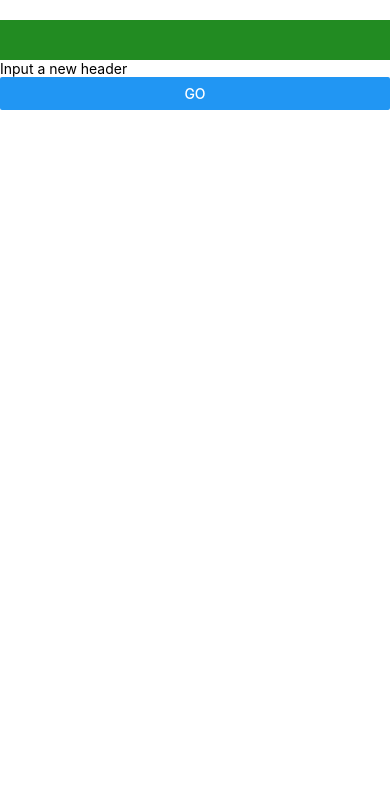
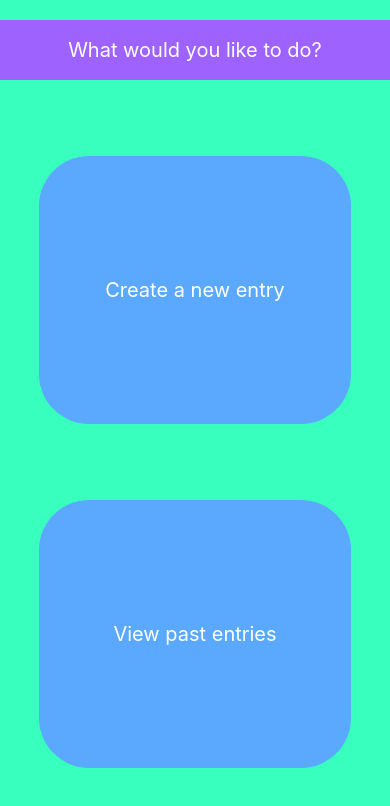
Before and after one commit to smahesh1/osa-photojournal, a React Native app: screen / in a window 390 px wide. Shown: the top 806 px of the page. Built offline with nearby package versions, Linux system fonts and the light colour scheme.

Commit message:
Moves all css into a separate 'styles.js' file, implements LandingScreen.js (with touchable options doing nothing on press)

```diff
--- a/App.js
+++ b/App.js
@@ -1,22 +1,9 @@
-import React, { useState } from 'react';
-import { StyleSheet, Text, View } from 'react-native';
-import Header from './components/header';
-import HeaderInput from "./components/HeaderInput";
+import React from 'react';
+import LandingScreen from "./screens/LandingScreen";
 
 export default function App() {
-    const [headerText, setHeaderText] = useState('');
-
-    const headerInputHandler = input => {
-        setHeaderText(input);
-    }
 
   return (
-      <View>
-        <Header headerText={headerText} />
-        <HeaderInput headerInputHandler={headerInputHandler}/>
-      </View>
+      <LandingScreen />
   );
 }
-
-const styles = StyleSheet.create({
-});
--- /dev/null
+++ b/assets/styles.js
@@ -0,0 +1,40 @@
+import React from 'react';
+import { StyleSheet } from 'react-native';
+
+const styles = StyleSheet.create({
+    screen: {
+        backgroundColor: '#39ffbe',
+        flex: 1
+    },
+    cardContainer: {
+        backgroundColor: '#39ffbe',
+        flex: 1,
+        alignItems: 'center',
+        justifyContent: 'space-evenly'
+    },
+    card: {
+        borderRadius: 50,
+        backgroundColor: '#5ba8ff',
+        height: '35%',
+        width: '80%',
+        alignItems: 'center',
+        justifyContent: 'center',
+    },
+    headerContainer: {
+        marginTop: 20,
+        height: 60,
+        backgroundColor: '#9e62ff',
+        alignItems: 'center',
+        justifyContent: 'center',
+    },
+    primaryText: {
+        color: 'white',
+        fontSize: 20
+    },
+    cardText: {
+        color: 'white',
+        fontSize: 20
+    }
+})
+
+export default styles;
--- a/components/header.js
+++ b/components/header.js
@@ -1,25 +1,13 @@
 import React from 'react';
-import { View, Text, StyleSheet } from 'react-native';
+import { View, Text, } from 'react-native';
+import styles from "../assets/styles";
 
 const Header = props => {
     return (
         <View style={styles.headerContainer}>
-            <Text style={styles.headerText}>{props.headerText}</Text>
+            <Text style={styles.primaryText}>{props.headerText}</Text>
         </View>
     )
 }
 
-const styles = StyleSheet.create({
-    headerContainer: {
-        marginTop: 20,
-        height: 40,
-        backgroundColor: '#228B22',
-        alignItems: 'center',
-        justifyContent: 'center',
-    },
-    headerText: {
-        color: 'white'
-    }
-})
-
 export default Header;
--- /dev/null
+++ b/screens/LandingScreen.js
@@ -0,0 +1,23 @@
+import React from 'react';
+import { View, TouchableOpacity, Text } from 'react-native';
+import styles from "../assets/styles";
+import Header from "../components/header";
+
+const LandingScreen = () => {
+
+    return (
+        <View style={styles.screen}>
+            <Header headerText={'What would you like to do?'}/>
+            <View style={styles.cardContainer}>
+                <TouchableOpacity style={styles.card} onPress={null}>
+                    <Text style={styles.primaryText}> Create a new entry </Text>
+                </TouchableOpacity>
+                <TouchableOpacity style={styles.card} onPress={null}>
+                    <Text style={styles.cardText}> View past entries </Text>
+                </TouchableOpacity>
+            </View>
+        </View>
+    )
+}
+
+export default LandingScreen;
```
Also changed, not shown: screens/CreateEntryScreen.js (added).
